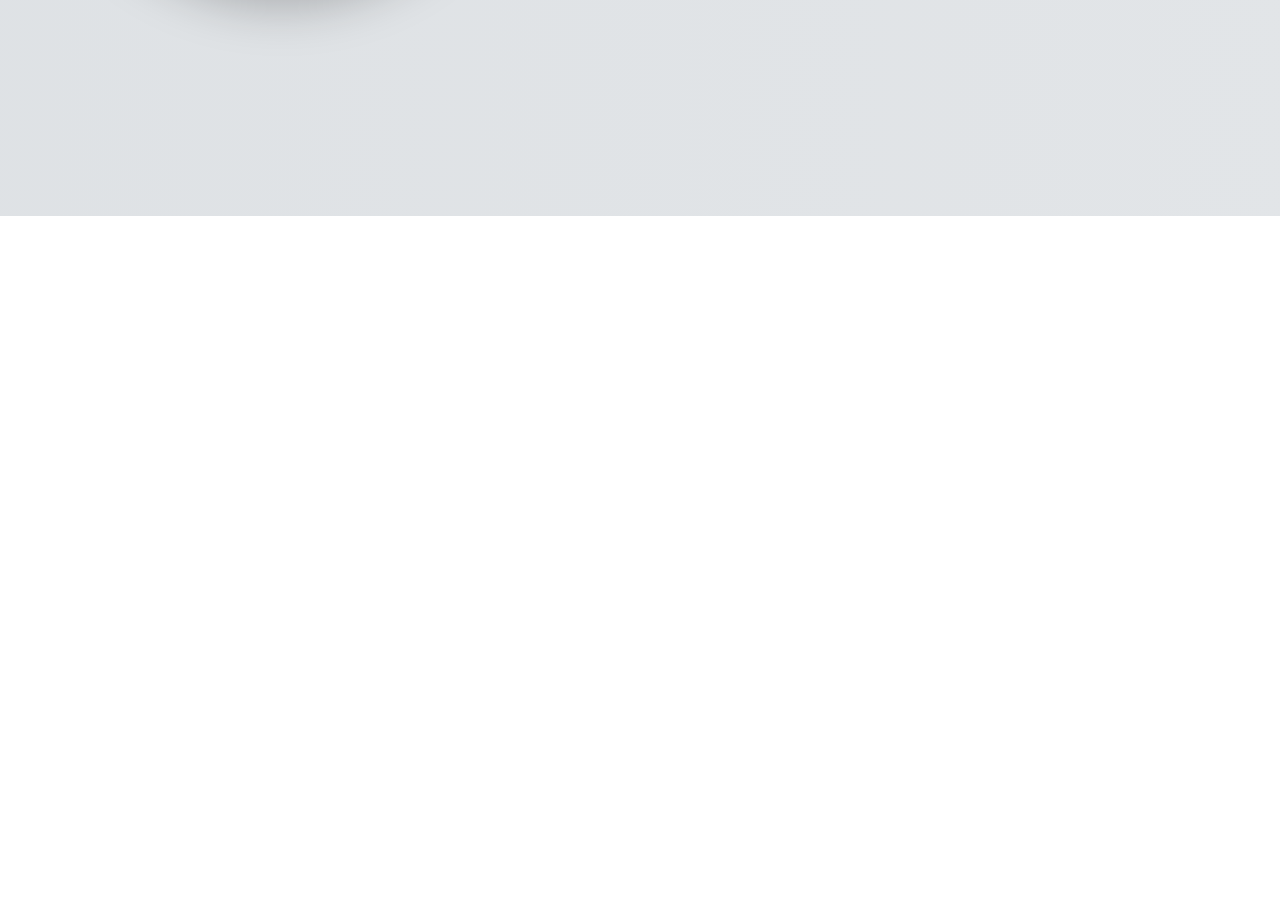
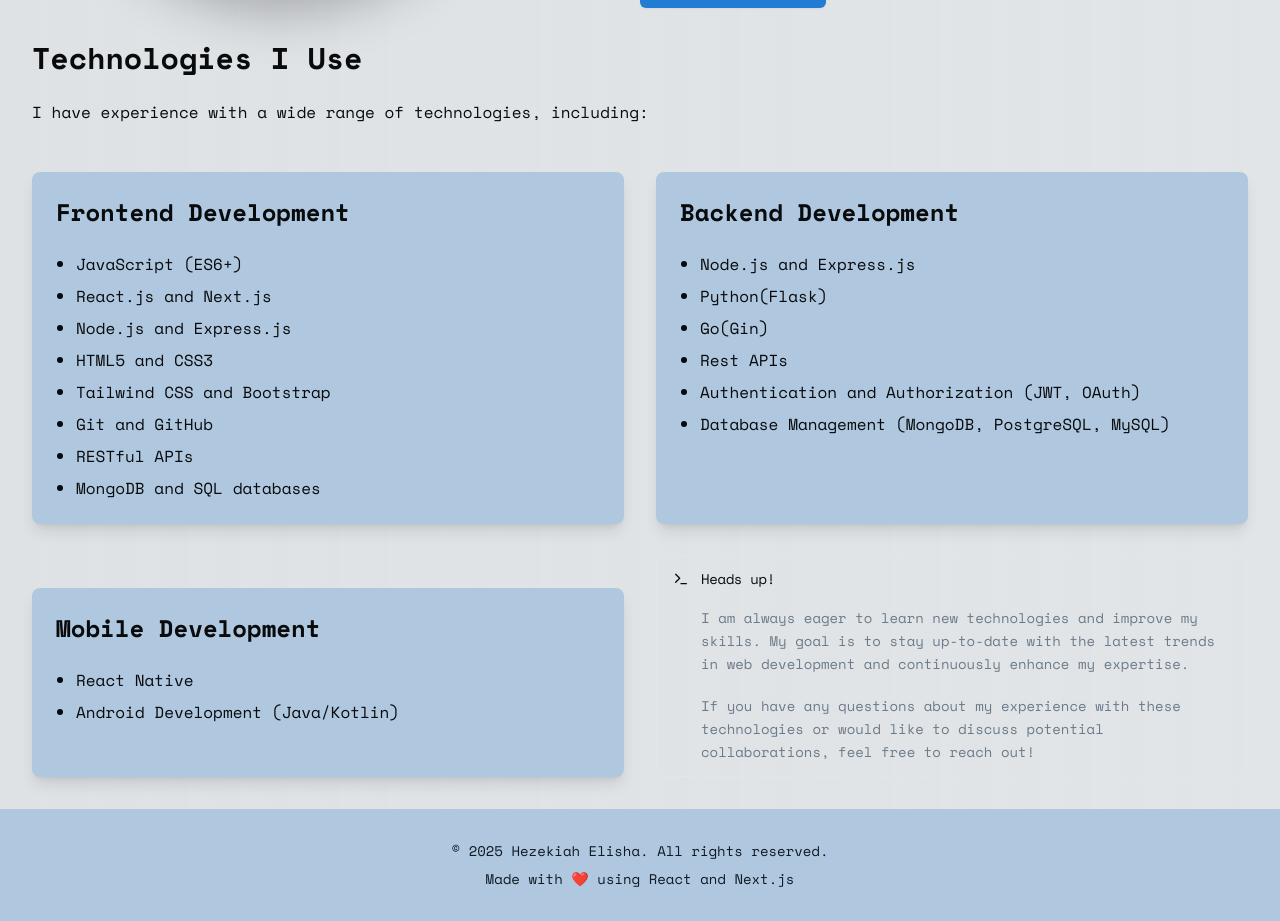
Before and after one commit to Hezekiah-Elisha/personal-portfolio, a Next.js app: page / in a window 1280 px wide. Shown: the part 584-1505 px from the top of the page. Before the commit the page ends 800 px from the top, so only its background shows below. Built offline with nearby package versions, Linux system fonts and the light colour scheme.

Commit message:
feat: implement Hero, Technologies, and Footer components for portfolio page

```diff
--- a/src/app/page.jsx
+++ b/src/app/page.jsx
@@ -1,47 +1,13 @@
-import { Globe } from "lucide-react";
-import Image from "next/image";
+import Footer from "@/components/Footer";
+import Hero from "@/components/Hero";
+import Technologies from "@/components/Technologies";
 
 export default function page() {
   return (
-    <section className="container mx-auto px-4 sm:px-6 lg:px-8 font-space-mono">
-      <div className="flex flex-col md:flex-row items-center">
-        <div className="flex-1">
-          <Image
-            src="/me.jpg"
-            alt="me"
-            width={500}
-            height={500}
-            className="rounded-full border-accent border-8 shadow-2xl"
-          />
-        </div>
-        <div className="flex-1 text-center md:text-left">
-          <h1 className="text-3xl font-bold items-center flex justify-center md:justify-start w-full">
-            <Globe className="inline-block mr-2" />
-            About Me
-          </h1>
-          <h2 className="text-3xl font-bold">Hey, I&apos;m Hezekiah Elisha</h2>
-          <p className="text-sm w-full">
-            I&apos;m a Software Engineer From Nairobi, Kenya. I have a passion
-            for building web applications and exploring new technologies. My
-            journey in software development began with a curiosity about how
-            things work, and it has since evolved into a full-fledged career
-            path. I enjoy tackling complex problems and finding elegant
-            solutions through code.
-          </p>
-          <br />
-          <br />
-          <div className="align-bottom backdrop-blur-xl p-4 rounded-lg bg-white/30 flex flex-col space-y-2">
-            <h2 className="text-3xl">My Mission</h2>
-            <p>
-              My mission is to create impactful software that enhances user
-              experiences and solves real-world problems. I believe in the power
-              of technology to transform lives and communities, and I strive to
-              contribute positively to the tech ecosystem.
-            </p>
-            <p className="italic">Make Software, Great Again!</p>
-          </div>
-        </div>
-      </div>
-    </section>
+    <main className="space-y-8">
+      <Hero />
+      <Technologies />
+      <Footer />
+    </main>
   );
 }
--- /dev/null
+++ b/src/components/Footer.jsx
@@ -0,0 +1,18 @@
+import React from 'react'
+
+export default function Footer() {
+  return (
+    <div className='bg-accent text-accent-foreground'>
+        <footer className="container mx-auto px-4 sm:px-6 lg:px-8 py-8 font-space-mono">
+            <div className="text-center">
+            <p className="text-sm">
+                &copy; {new Date().getFullYear()} Hezekiah Elisha. All rights reserved.
+            </p>
+            <p className="text-sm mt-2">
+                Made with ❤️ using React and Next.js
+            </p>
+            </div>
+        </footer>
+    </div>
+  )
+}
--- /dev/null
+++ b/src/components/Hero.jsx
@@ -0,0 +1,49 @@
+import { Globe } from "lucide-react";
+import Image from "next/image";
+import React from "react";
+import { Button } from "./ui/button";
+
+export default function Hero() {
+  return (
+    <section className="container mx-auto px-4 sm:px-6 lg:px-8 font-space-mono">
+      <div className="flex flex-col md:flex-row items-center">
+        <div className="flex-1">
+          <Image
+            src="/me.jpg"
+            alt="me"
+            width={500}
+            height={500}
+            className="rounded-full border-accent border-8 shadow-2xl"
+          />
+        </div>
+        <div className="flex-1 text-center md:text-left space-y-5 md:space-y-8">
+          {/* <h1 className="text-3xl font-bold items-center flex justify-center md:justify-start w-full">
+            <Globe className="inline-block mr-2" />
+            About Me
+          </h1> */}
+          <h2 className="text-3xl font-bold">Hey, I&apos;m Hezekiah Elisha</h2>
+          <p className="text-sm w-full">
+            I&apos;m a Software Engineer From Nairobi, Kenya. I have a passion
+            for building web and mobile applications, and exploring new technologies. My
+            journey in software development began with a curiosity about how
+            things work, and it has since evolved into a full-fledged career
+            path. I enjoy tackling complex problems and finding elegant
+            solutions through code.
+          </p>
+
+          <div className="align-bottom backdrop-blur-xl p-4 rounded-lg bg-white/30 flex flex-col space-y-2">
+            <h2 className="text-3xl">My Mission</h2>
+            <p>
+              My mission is to create impactful software that enhances user
+              experiences and solves real-world problems. I believe in the power
+              of technology to transform lives and communities, and I strive to
+              contribute positively to the tech ecosystem.
+            </p>
+            <p className="italic">Make Software, Great Again!</p>
+          </div>
+          <Button>Download My Resume</Button>
+        </div>
+      </div>
+    </section>
+  );
+}
--- /dev/null
+++ b/src/components/Technologies.jsx
@@ -0,0 +1,63 @@
+import React from "react";
+import { Alert, AlertDescription, AlertTitle } from "./ui/alert";
+import { Terminal } from "lucide-react";
+
+export default function Technologies() {
+  return (
+    <div className="container mx-auto px-4 sm:px-6 lg:px-8 font-space-mono">
+      <h2 className="text-3xl font-bold mb-6">Technologies I Use</h2>
+      <p className="mb-4">
+        I have experience with a wide range of technologies, including:
+      </p>
+      <div className="grid grid-cols-1 md:grid-cols-2 gap-8">
+        <div className="mt-8 bg-accent p-6 rounded-lg shadow-lg">
+          <h3 className="text-2xl font-bold mb-6">Frontend Development</h3>
+          <ul className="list-disc pl-5 space-y-2">
+            <li>JavaScript (ES6+)</li>
+            <li>React.js and Next.js</li>
+            <li>Node.js and Express.js</li>
+            <li>HTML5 and CSS3</li>
+            <li>Tailwind CSS and Bootstrap</li>
+            <li>Git and GitHub</li>
+            <li>RESTful APIs</li>
+            <li>MongoDB and SQL databases</li>
+          </ul>
+        </div>
+        <div className="mt-8 bg-accent p-6 rounded-lg shadow-lg">
+          <h3 className="text-2xl font-bold mb-6">Backend Development</h3>
+          <ul className="list-disc pl-5 space-y-2">
+            <li>Node.js and Express.js</li>
+            <li>Python(Flask)</li>
+            <li>Go(Gin)</li>
+            <li>Rest APIs</li>
+            <li>Authentication and Authorization (JWT, OAuth)</li>
+            <li>Database Management (MongoDB, PostgreSQL, MySQL)</li>
+          </ul>
+        </div>
+        <div className="mt-8 bg-accent p-6 rounded-lg shadow-lg">
+          <h3 className="text-2xl font-bold mb-6">Mobile Development</h3>
+          <ul className="list-disc pl-5 space-y-2">
+            <li>React Native</li>
+            <li>Android Development (Java/Kotlin)</li>
+          </ul>
+        </div>
+        <Alert variant="default | destructive">
+          <Terminal />
+          <AlertTitle>Heads up!</AlertTitle>
+          <AlertDescription>
+            <p className="mt-4">
+              I am always eager to learn new technologies and improve my skills.
+              My goal is to stay up-to-date with the latest trends in web
+              development and continuously enhance my expertise.
+            </p>
+            <p className="mt-4">
+              If you have any questions about my experience with these
+              technologies or would like to discuss potential collaborations,
+              feel free to reach out!
+            </p>
+          </AlertDescription>
+        </Alert>
+      </div>
+    </div>
+  );
+}
--- /dev/null
+++ b/src/components/ui/alert.jsx
@@ -0,0 +1,63 @@
+import * as React from "react"
+import { cva } from "class-variance-authority";
+
+import { cn } from "@/lib/utils"
+
+const alertVariants = cva(
+  "relative w-full rounded-lg border px-4 py-3 text-sm grid has-[>svg]:grid-cols-[calc(var(--spacing)*4)_1fr] grid-cols-[0_1fr] has-[>svg]:gap-x-3 gap-y-0.5 items-start [&>svg]:size-4 [&>svg]:translate-y-0.5 [&>svg]:text-current",
+  {
+    variants: {
+      variant: {
+        default: "bg-card text-card-foreground",
+        destructive:
+          "text-destructive bg-card [&>svg]:text-current *:data-[slot=alert-description]:text-destructive/90",
+      },
+    },
+    defaultVariants: {
+      variant: "default",
+    },
+  }
+)
+
+function Alert({
+  className,
+  variant,
+  ...props
+}) {
+  return (
+    (<div
+      data-slot="alert"
+      role="alert"
+      className={cn(alertVariants({ variant }), className)}
+      {...props} />)
+  );
+}
+
+function AlertTitle({
+  className,
+  ...props
+}) {
+  return (
+    (<div
+      data-slot="alert-title"
+      className={cn("col-start-2 line-clamp-1 min-h-4 font-medium tracking-tight", className)}
+      {...props} />)
+  );
+}
+
+function AlertDescription({
+  className,
+  ...props
+}) {
+  return (
+    (<div
+      data-slot="alert-description"
+      className={cn(
+        "text-muted-foreground col-start-2 grid justify-items-start gap-1 text-sm [&_p]:leading-relaxed",
+        className
+      )}
+      {...props} />)
+  );
+}
+
+export { Alert, AlertTitle, AlertDescription }
```
